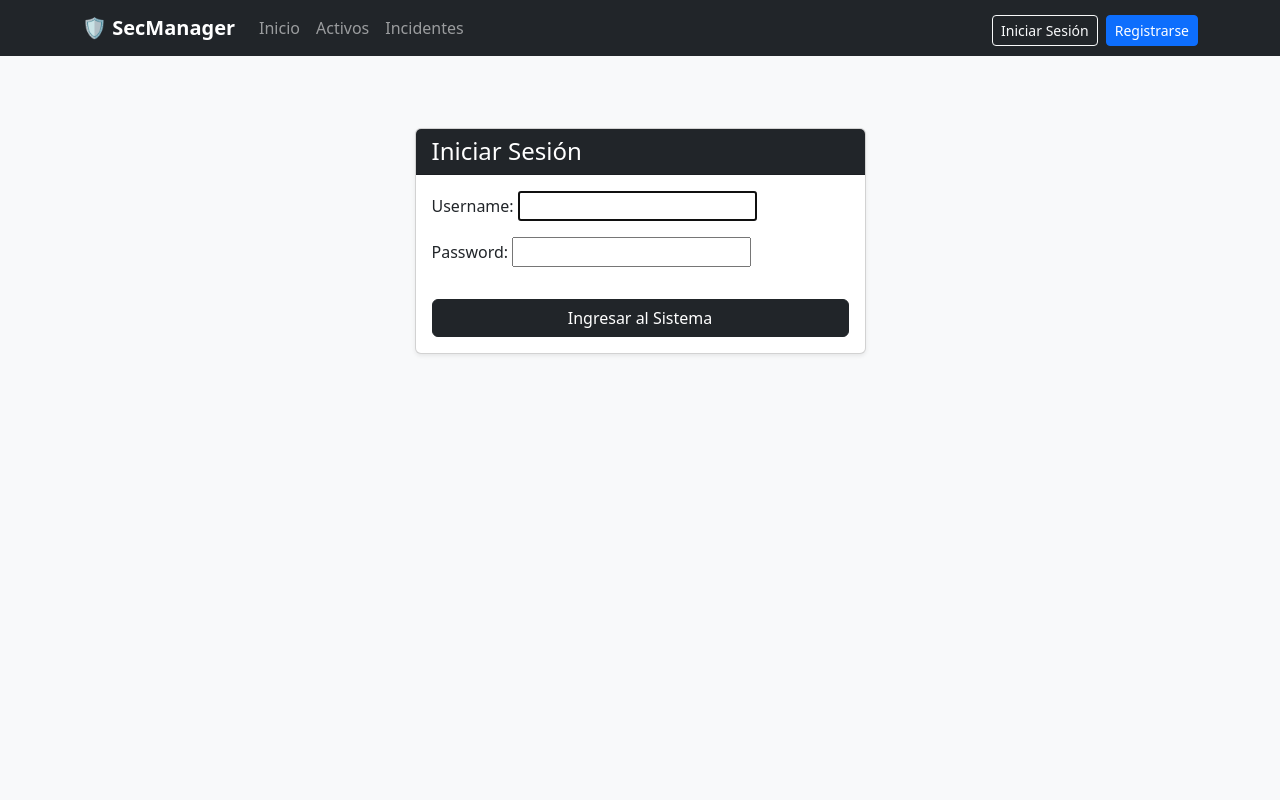
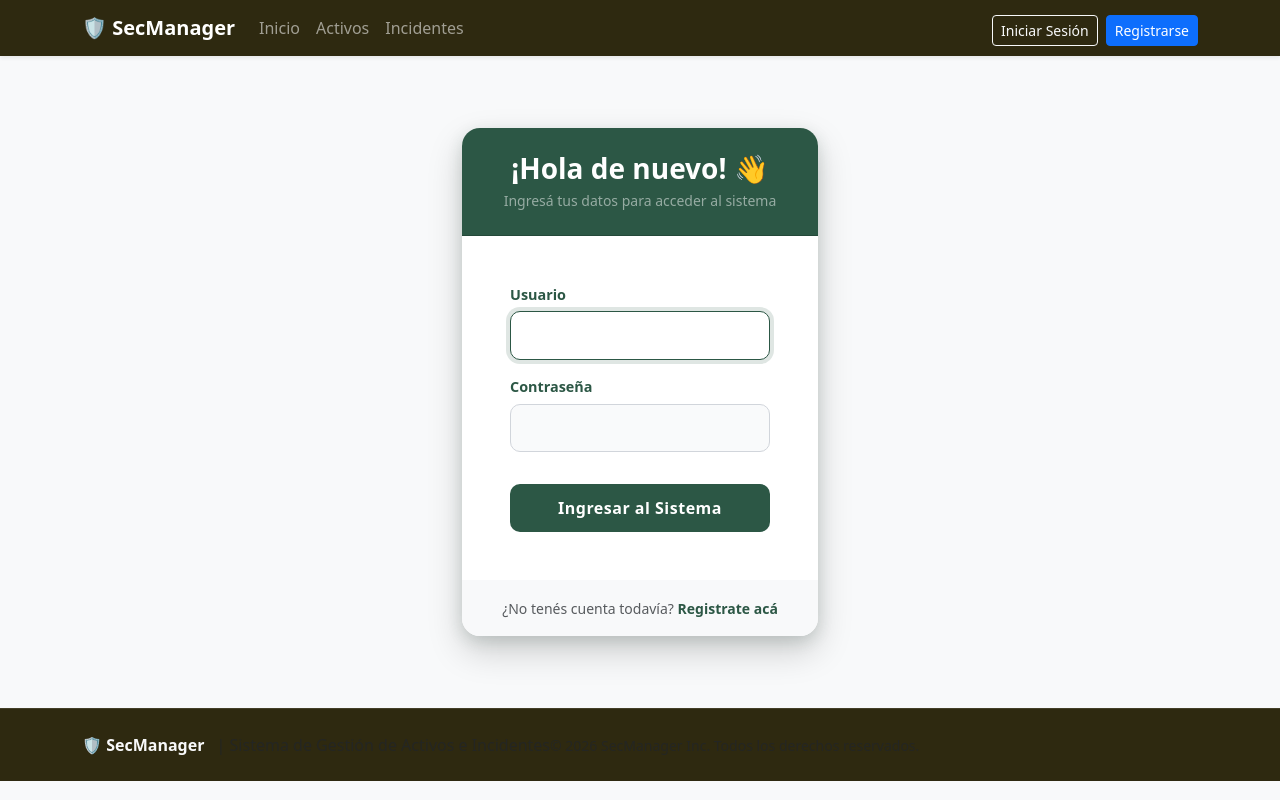
Before and after one commit to LuizaRMunoz/proyecto-final-python, a Django app: page /usuarios/login/ in a window 1280 px wide. Run offline with Django 5.2, Linux system fonts and the light colour scheme.

Commit message:
Agregada una landing page, aplicado algunos cambios estéticos a la página de inicio y de login

```diff
--- a/templates/base.html
+++ b/templates/base.html
@@ -8,7 +8,7 @@
 </head>
 <body class="bg-light">
     <!-- Navegación Principal -->
-    <nav class="navbar navbar-expand-lg navbar-dark bg-dark mb-4">
+    <nav class="navbar navbar-expand-lg navbar-dark mb-4 shadow-sm" style="background-color: #2E2910;">
         <div class="container">
             <a class="navbar-brand fw-bold" href="{% url 'home' %}">🛡️ SecManager</a>
             <button class="navbar-toggler" type="button" data-bs-toggle="collapse" data-bs-target="#navbarNav">
@@ -70,6 +70,18 @@
         {% endblock %}
     </main>
 
+    <footer class="text-light py-4 mt-auto border-top" style="background-color: #2E2910; border-color: rgba(255,255,255,0.1) !important;">
+        <div class="container text-center text-md-between d-md-flex align-items-center">
+            <div class="mb-2 mb-md-0">
+                <span class="fw-bold">🛡️ SecManager</span>
+                <span class="text-muted ms-2">| Sistema de Gestión de Activos e Incidentes</span>
+            </div>
+            <div class="text-muted small">
+                © {% now "Y" %} SecManager Inc. Todos los derechos reservados.
+            </div>
+        </div>
+    </footer>
+
     <script src="https://cdn.jsdelivr.net/npm/bootstrap@5.3.0/dist/js/bootstrap.bundle.min.js"></script>
 </body>
 </html>
--- a/templates/usuarios/login.html
+++ b/templates/usuarios/login.html
@@ -1,29 +1,115 @@
 {% extends 'base.html' %}
 
-{% block title %}Iniciar Sesión{% endblock %}
+{% block title %}Iniciar Sesión - SecManager{% endblock %}
 
 {% block content %}
-<div class="row justify-content-center">
-    <div class="col-md-5">
-        <div class="card shadow-sm mt-5">
-            <div class="card-header bg-dark text-white">
-                <h4 class="mb-0">Iniciar Sesión</h4>
+<style>
+    /* Estilos personalizados para la tarjeta de Login */
+    .login-card {
+        border-radius: 18px;
+        border: none;
+        box-shadow: 0 15px 35px rgba(0, 0, 0, 0.18), 0 5px 15px rgba(44, 87, 69, 0.15);
+        overflow: hidden;
+    }
+
+    /* Estilización de los inputs de Django */
+    .login-card input[type="text"],
+    .login-card input[type="password"] {
+        width: 100%;
+        padding: 12px 16px;
+        border-radius: 10px;
+        border: 1.5px solid #d1d5db;
+        font-size: 0.95rem;
+        background-color: #f9fafb;
+        transition: all 0.25s ease;
+    }
+
+    .login-card input[type="text"]:focus,
+    .login-card input[type="password"]:focus {
+        border-color: #2C5745;
+        background-color: #ffffff;
+        box-shadow: 0 0 0 4px rgba(44, 87, 69, 0.15);
+        outline: none;
+    }
+
+    .login-card label {
+        font-weight: 600;
+        color: #2C5745;
+        margin-bottom: 6px;
+        display: block;
+        font-size: 0.9rem;
+    }
+
+    /* Botón animado con color corporativo */
+    .btn-login {
+        background-color: #2C5745;
+        color: #ffffff;
+        border: none;
+        border-radius: 10px;
+        padding: 12px;
+        font-weight: 600;
+        letter-spacing: 0.5px;
+        transition: transform 0.3s ease, box-shadow 0.3s ease, background-color 0.2s ease;
+    }
+
+    .btn-login:hover {
+        background-color: #214335;
+        color: #ffffff;
+        transform: scale(1.04);
+        box-shadow: 0 8px 20px rgba(44, 87, 69, 0.35);
+    }
+</style>
+
+<!-- Contenedor con padding amplio (py-5 my-4) para despegar el footer -->
+<div class="row justify-content-center py-5 my-4">
+    <div class="col-md-6 col-lg-5 col-xl-4">
+
+        <div class="card login-card">
+            <!-- Encabezado con color #2C5745 y mensaje más cercano -->
+            <div class="card-header text-white text-center py-4 px-3" style="background-color: #2C5745;">
+                <h3 class="fw-bold mb-1">¡Hola de nuevo! 👋</h3>
+                <p class="mb-0 text-white-50 small">Ingresá tus datos para acceder al sistema</p>
             </div>
-            <div class="card-body">
-                    <!-- NUEVO: Bloque para mostrar errores de inicio de sesión -->
-                    {% if form.errors %}
-                        <div class="alert alert-danger">
-                            <strong>¡Error de acceso!</strong> Usuario y/o contraseña incorrectos. Verifica tus datos e intenta nuevamente.
-                        </div>
-                    {% endif %}
-                    <!-- FIN NUEVO -->
+
+            <div class="card-body p-4 p-md-5">
+
+                {% if form.errors %}
+                    <div class="alert alert-danger py-2 px-3 small rounded-3 mb-4">
+                        ⚠️ Usuario o contraseña incorrectos. Por favor, verificá tus datos.
+                    </div>
+                {% endif %}
+
                 <form method="POST">
-                {% csrf_token %}
-                {{ form.as_p }}
-                <button type="submit" class="btn btn-dark w-100 mt-3">Ingresar al Sistema</button>
+                    {% csrf_token %}
+
+                    <div class="mb-3 text-start">
+                        <label for="{{ form.username.id_for_label }}">Usuario</label>
+                        {{ form.username }}
+                    </div>
+
+                    <div class="mb-4 text-start">
+                        <label for="{{ form.password.id_for_label }}">Contraseña</label>
+                        {{ form.password }}
+                    </div>
+
+                    <button type="submit" class="btn btn-login w-100 mt-2">
+                        Ingresar al Sistema
+                    </button>
                 </form>
+
             </div>
+
+            <div class="card-footer text-center py-3 bg-light border-0">
+                <small class="text-muted">
+                    ¿No tenés cuenta todavía?
+                    <a href="{% url 'registro' %}" class="fw-bold text-decoration-none" style="color: #2C5745;">
+                        Registrate acá
+                    </a>
+                </small>
+            </div>
+
         </div>
+
     </div>
 </div>
 {% endblock %}
```
Also changed, not shown: gestion/views.py (+13 -11 lines), templates/gestion/landing.html (added, +102 -0 lines).
